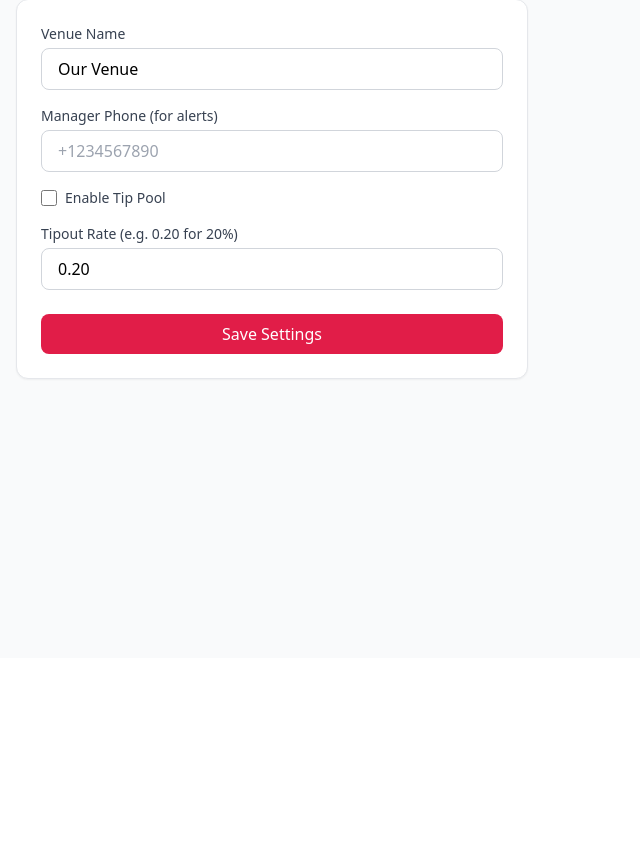
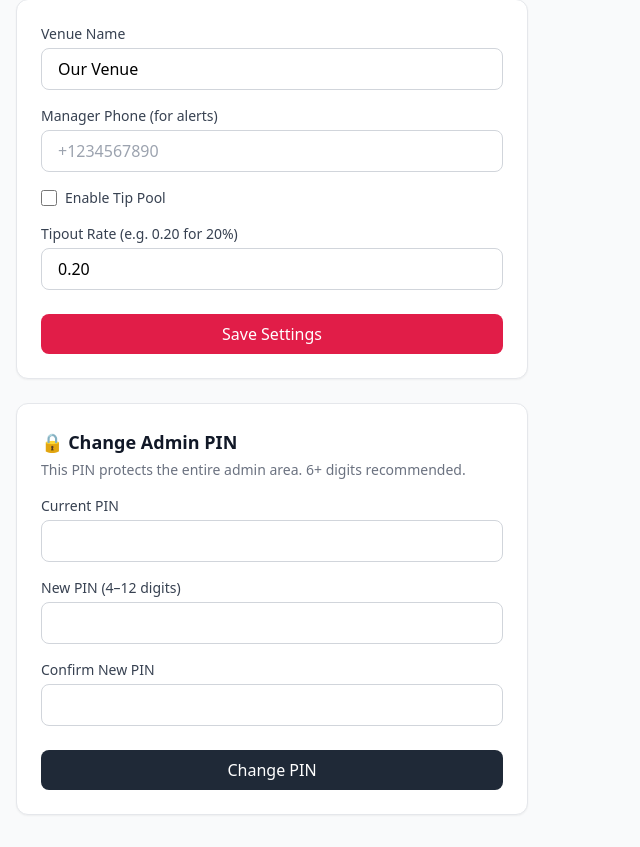
Before and after one commit to wavesurgeai-art/venuehr, a Flask app: page /admin/settings in a window 1280 px wide. Shown: the part 142-989 px from the top of the page, without its empty margins (0-640 px from the left). Before the commit the page ends 522 px from the top, so only its background shows below. Run offline with Flask 3, Linux system fonts and the light colour scheme; the visitor is signed in with stand-in values (Sample User, id 1); data that the repository does not hold is empty; parts of the project's set-up code (start-up, migrations or seed data) failed here and were passed over; some libraries are stand-ins or nearby versions.

Commit message:
Update admin_settings.html

```diff
--- a/templates/admin_settings.html
+++ b/templates/admin_settings.html
@@ -36,4 +36,31 @@
         </button>
     </form>
 </div>
+
+<div class="bg-white rounded-xl shadow-sm p-6 border border-gray-200 max-w-lg mt-6">
+    <h2 class="text-lg font-semibold text-gray-900 mb-1">🔒 Change Admin PIN</h2>
+    <p class="text-sm text-gray-500 mb-4">This PIN protects the entire admin area. 6+ digits recommended.</p>
+    <form method="POST" action="{{ url_for('change_admin_pin') }}">
+        <div class="mb-4">
+            <label class="block text-sm font-medium text-gray-700 mb-1">Current PIN</label>
+            <input type="password" inputmode="numeric" autocomplete="current-password" name="current_pin" required
+                   class="w-full px-4 py-2 border border-gray-300 rounded-lg focus:ring-rose-500">
+        </div>
+        <div class="mb-4">
+            <label class="block text-sm font-medium text-gray-700 mb-1">New PIN (4&ndash;12 digits)</label>
+            <input type="password" inputmode="numeric" autocomplete="new-password" name="new_pin" required
+                   pattern="\d{4,12}" title="4 to 12 digits"
+                   class="w-full px-4 py-2 border border-gray-300 rounded-lg focus:ring-rose-500">
+        </div>
+        <div class="mb-6">
+            <label class="block text-sm font-medium text-gray-700 mb-1">Confirm New PIN</label>
+            <input type="password" inputmode="numeric" autocomplete="new-password" name="confirm_pin" required
+                   pattern="\d{4,12}" title="4 to 12 digits"
+                   class="w-full px-4 py-2 border border-gray-300 rounded-lg focus:ring-rose-500">
+        </div>
+        <button type="submit" class="w-full bg-gray-800 text-white py-2 rounded-lg font-medium hover:bg-gray-900">
+            Change PIN
+        </button>
+    </form>
+</div>
 {% endblock %}
```
